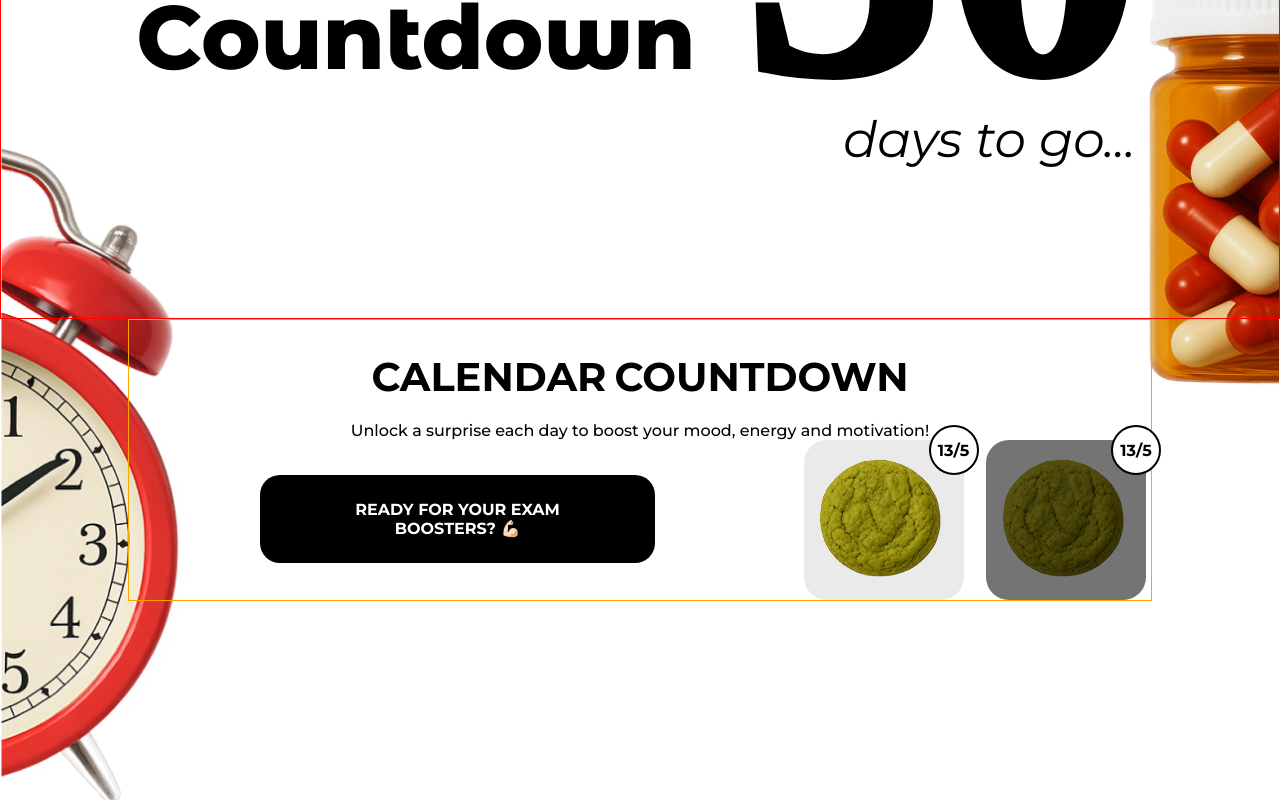
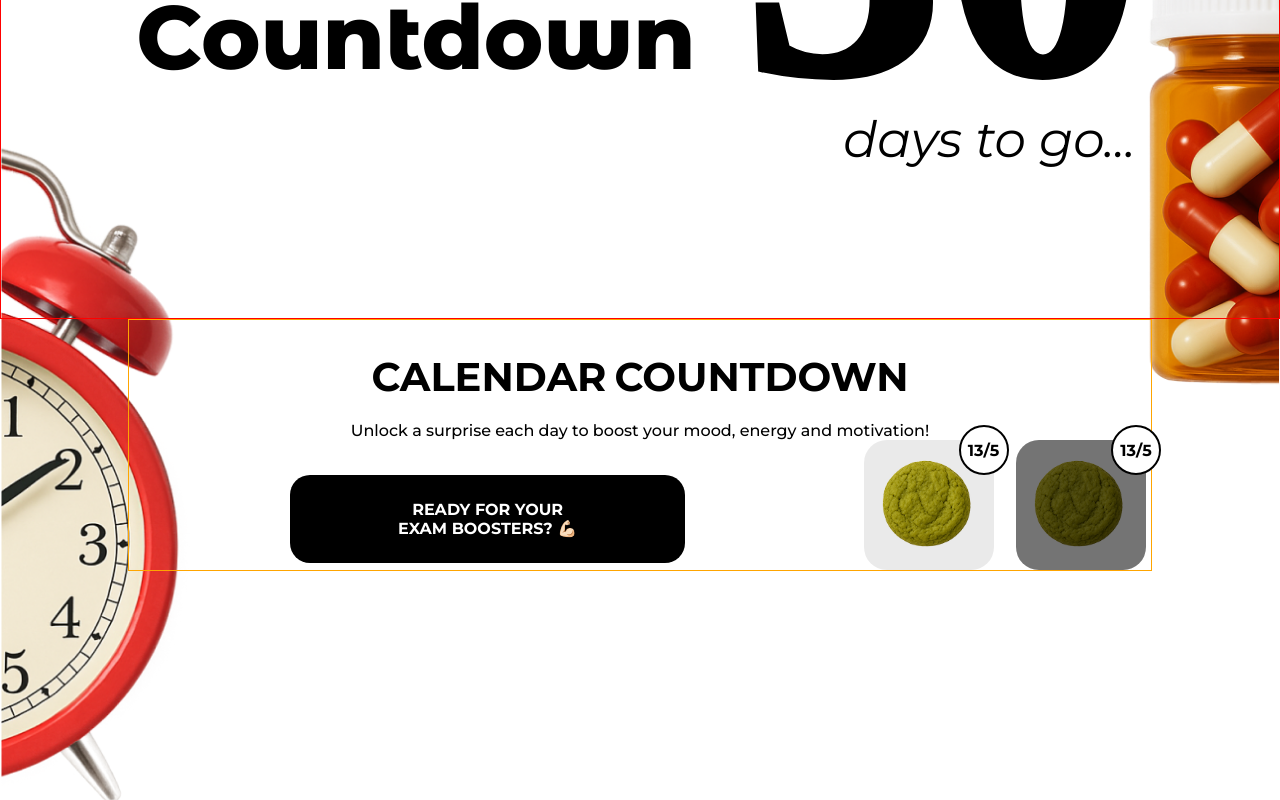
Before and after one commit to cherryliu27/exam-countdown, a React (Vite) app: page / in a window 1280 px wide. Shown: the part 441-1241 px from the top of the page. Built offline with nearby package versions, Linux system fonts and the light colour scheme; a web font is replaced by a local one.

Commit message:
changed sizing for cards

```diff
--- a/src/App.css
+++ b/src/App.css
@@ -255,21 +255,24 @@ main {
   text-transform: uppercase;
   font-weight: 700;
   margin: auto;
-  padding: 1.56rem 5rem;
+  padding: 1.56rem 0;
+  width: 100%;
   border-radius: 1.25rem;
   background-color: #000;
   color: #fff;
   margin-top: 2.19rem;
   /* margin-bottom: 1.625rem; */
   max-width: 395px;
+  display: flex;
+  flex-direction: column;
 }
 
 .card {
   /* width: 140px;
   height: 140px; */
   /* width: 45%; */
-  width: 160px;
-  height: 160px;
+  width: 130px;
+  height: 130px;
   aspect-ratio: 1/1;
   background-color: #e8e8e8e8;
   border-radius: 1.43rem;
@@ -279,6 +282,11 @@ main {
   display: flex;
   justify-content: center;
   align-items: center;
+}
+
+.card img {
+  width: 120px;
+  height: auto;
 }
 
 .card-msg {
--- a/src/assets/components/Calendar.jsx
+++ b/src/assets/components/Calendar.jsx
@@ -9,7 +9,9 @@ export default function Calendar() {
           Unlock a surprise each day to boost your mood, energy and motivation!
         </p>
         <div className="cards-container">
-          <div className="card-starter">Ready for your Exam Boosters? 💪🏻</div>
+          <div className="card-starter">
+            Ready for your <span>Exam Boosters? 💪🏻</span>
+          </div>
           <div className="card">
             <img src="/images/matcha-cookie.png" alt="matcha-cookie" />
             {/* <p className="card-msg">
```
